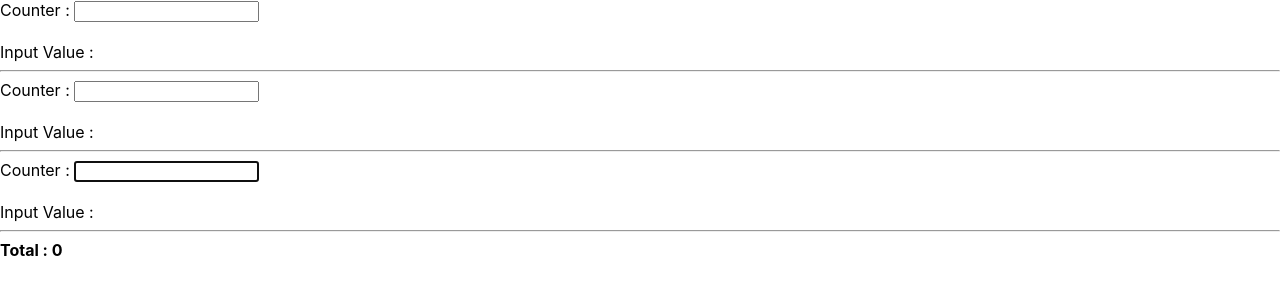
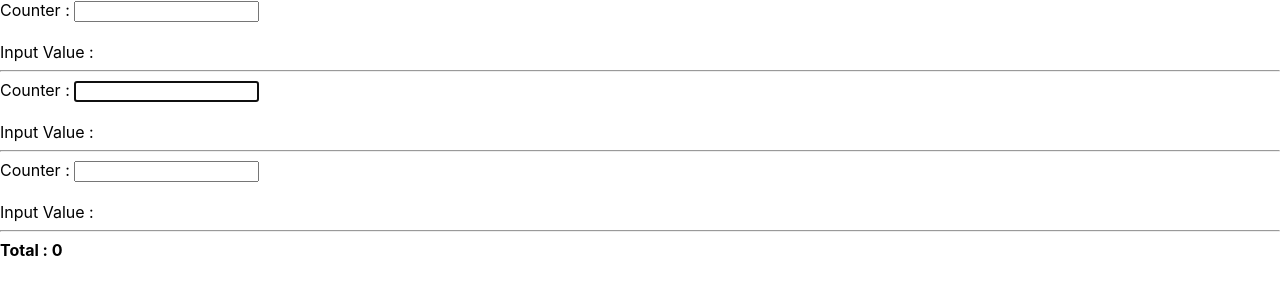
Before and after one commit to hans-naert/reactapp, a React (Create React App) app: page / in a window 1280 px wide. Shown: the top 300 px of the page. Built offline with nearby package versions, Linux system fonts and the light colour scheme.

Commit message:
voeg focus property toe

```diff
--- a/src/App.js
+++ b/src/App.js
@@ -7,7 +7,7 @@ function App() {
   return (
     <>
       <Counter setTotal={setTotal} /> <hr />
-      <Counter setTotal={setTotal} /> <hr />
+      <Counter setTotal={setTotal} focus={true}/> <hr />
       <Counter setTotal={setTotal} /> <hr />
       <b>Total : {total}</b>
     </>
--- a/src/Counter.js
+++ b/src/Counter.js
@@ -1,9 +1,9 @@
 import { useState, useRef, useEffect } from "react";
-function Counter({ setTotal }) {
+function Counter({ setTotal, focus }) {
     const [value, setValue] = useState("");
     const refCounter = useRef();
     useEffect(function () {
-        refCounter.current.focus(); // refCounter.current represents the DOM element associated with that reference
+        if (focus) refCounter.current.focus(); // refCounter.current represents the DOM element associated with that reference
     },[]);
 
     function change(event) {
```
